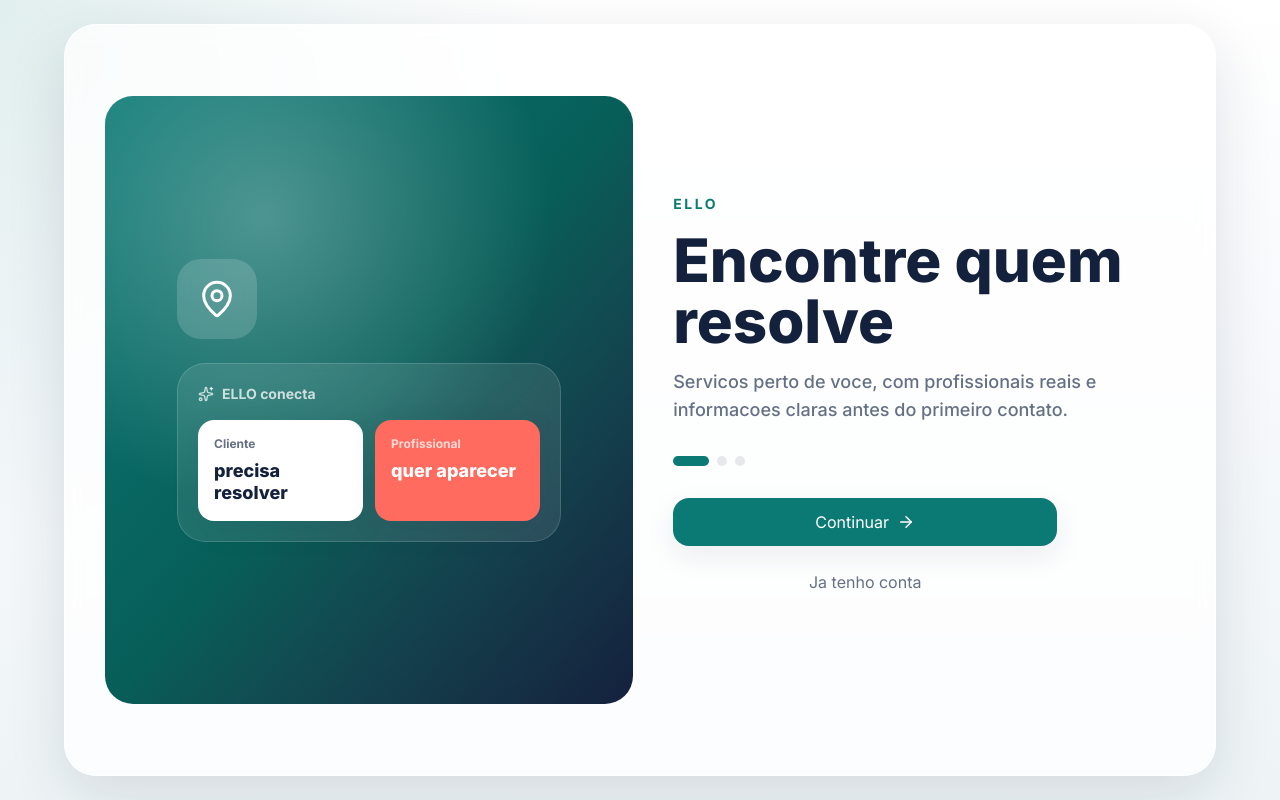
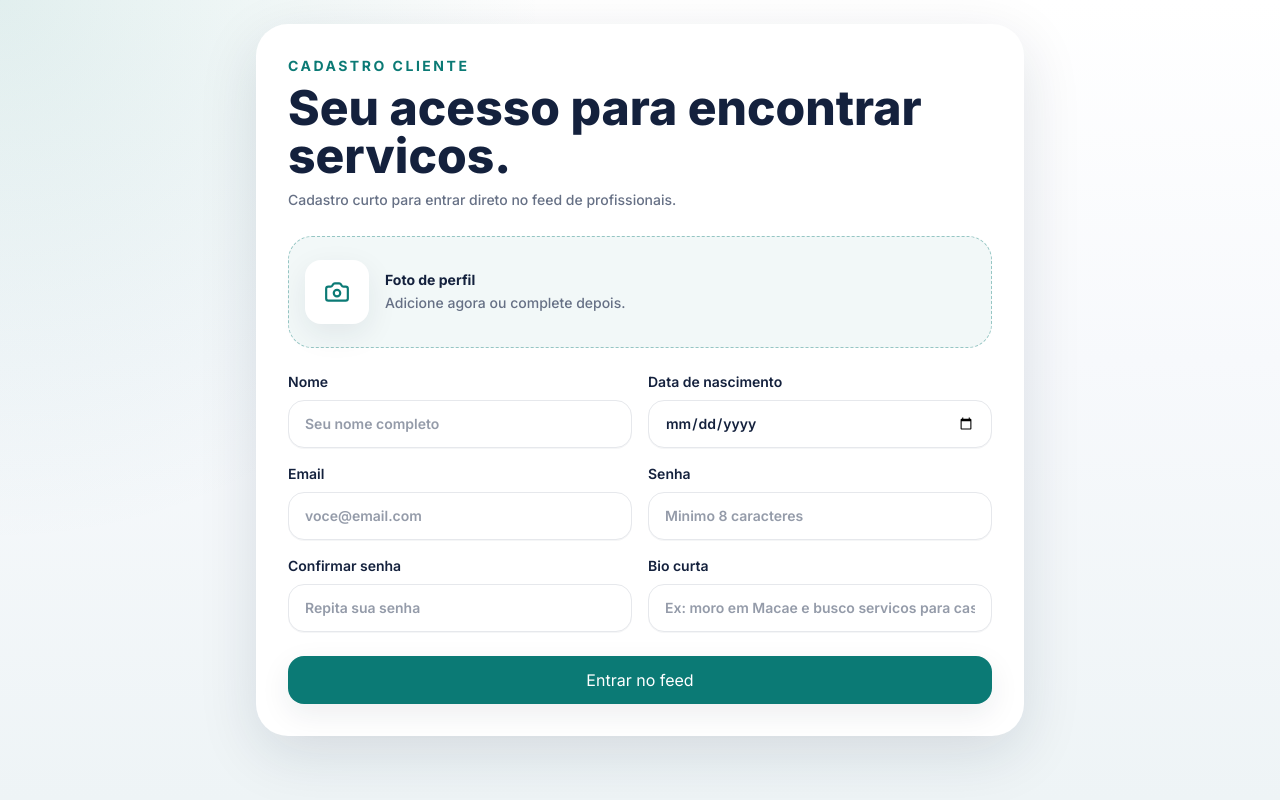
Before and after one commit to primuscreative-web/ello-ux, a React (Vite) app in the folder ello-frontend/: page /cadastro/cliente in a window 1280 px wide. Before the commit this address led to /. Built offline with nearby package versions, Linux system fonts and the light colour scheme.

Commit message:
feat: add ELLO registration flows

```diff
--- a/ello-frontend/src/App.jsx
+++ b/ello-frontend/src/App.jsx
@@ -1,4 +1,6 @@
 import { Navigate, Route, Routes } from 'react-router-dom'
+import { ClientSignup } from './features/auth/ClientSignup'
+import { ProfessionalSignup } from './features/auth/ProfessionalSignup'
 import { RoleChoice } from './features/auth/RoleChoice'
 import { Onboarding } from './features/onboarding/Onboarding'
 
@@ -7,6 +9,8 @@ export default function App() {
     <Routes>
       <Route path="/" element={<Onboarding />} />
       <Route path="/comecar" element={<RoleChoice />} />
+      <Route path="/cadastro/cliente" element={<ClientSignup />} />
+      <Route path="/cadastro/profissional" element={<ProfessionalSignup />} />
       <Route path="*" element={<Navigate to="/" replace />} />
     </Routes>
   )
--- /dev/null
+++ b/ello-frontend/src/features/auth/ClientSignup.jsx
@@ -0,0 +1,52 @@
+import { Camera, CheckCircle2 } from 'lucide-react'
+import { useState } from 'react'
+import { useNavigate } from 'react-router-dom'
+import { Button } from '../../components/ui/Button'
+import { Input } from '../../components/ui/Input'
+
+export function ClientSignup() {
+  const [done, setDone] = useState(false)
+  const navigate = useNavigate()
+
+  function submit(event) {
+    event.preventDefault()
+    setDone(true)
+    window.setTimeout(() => navigate('/cliente/feed'), 500)
+  }
+
+  return (
+    <main className="min-h-screen px-5 py-6 text-ink">
+      <form onSubmit={submit} className="mx-auto grid max-w-3xl gap-6 rounded-[2rem] bg-white p-5 shadow-premium md:p-8">
+        <div className="grid gap-2">
+          <p className="text-sm font-bold uppercase tracking-[0.18em] text-brand">Cadastro cliente</p>
+          <h1 className="text-3xl font-extrabold md:text-5xl">Seu acesso para encontrar servicos.</h1>
+          <p className="text-sm font-medium leading-6 text-muted">Cadastro curto para entrar direto no feed de profissionais.</p>
+        </div>
+
+        <button className="flex min-h-28 items-center gap-4 rounded-[1.5rem] border border-dashed border-brand/40 bg-brand/5 p-4 text-left" type="button">
+          <span className="flex h-16 w-16 items-center justify-center rounded-2xl bg-white text-brand shadow-soft">
+            <Camera size={26} />
+          </span>
+          <span>
+            <strong className="block text-sm">Foto de perfil</strong>
+            <span className="text-sm font-medium text-muted">Adicione agora ou complete depois.</span>
+          </span>
+        </button>
+
+        <div className="grid gap-4 md:grid-cols-2">
+          <Input label="Nome" placeholder="Seu nome completo" required />
+          <Input label="Data de nascimento" type="date" required />
+          <Input label="Email" type="email" placeholder="voce@email.com" required />
+          <Input label="Senha" type="password" placeholder="Minimo 8 caracteres" required />
+          <Input label="Confirmar senha" type="password" placeholder="Repita sua senha" required />
+          <Input label="Bio curta" placeholder="Ex: moro em Macae e busco servicos para casa" />
+        </div>
+
+        <Button type="submit" className="w-full md:w-auto">
+          {done ? <CheckCircle2 size={18} /> : null}
+          {done ? 'Cadastro criado' : 'Entrar no feed'}
+        </Button>
+      </form>
+    </main>
+  )
+}
--- /dev/null
+++ b/ello-frontend/src/features/auth/ProfessionalSignup.jsx
@@ -0,0 +1,99 @@
+import { ArrowRight, Camera, CheckCircle2 } from 'lucide-react'
+import { useState } from 'react'
+import { useNavigate } from 'react-router-dom'
+import { Button } from '../../components/ui/Button'
+import { Input } from '../../components/ui/Input'
+
+const steps = ['Dados', 'Perguntas', 'Confianca', 'Perfil']
+
+export function ProfessionalSignup() {
+  const [step, setStep] = useState(0)
+  const navigate = useNavigate()
+  const isLast = step === steps.length - 1
+
+  function submit(event) {
+    event.preventDefault()
+
+    if (!isLast) {
+      setStep((current) => current + 1)
+      return
+    }
+
+    navigate('/profissional/central')
+  }
+
+  return (
+    <main className="min-h-screen px-5 py-6 text-ink">
+      <form onSubmit={submit} className="mx-auto grid max-w-4xl gap-6 rounded-[2rem] bg-white p-5 shadow-premium md:p-8">
+        <div className="grid gap-3">
+          <p className="text-sm font-bold uppercase tracking-[0.18em] text-brand">Cadastro profissional</p>
+          <h1 className="text-3xl font-extrabold md:text-5xl">Monte sua presenca na ELLO.</h1>
+          <div className="grid grid-cols-4 gap-2">
+            {steps.map((item, index) => (
+              <span className={`h-2 rounded-full ${index <= step ? 'bg-brand' : 'bg-line'}`} key={item} />
+            ))}
+          </div>
+        </div>
+
+        {step === 0 ? (
+          <div className="grid gap-4 md:grid-cols-2">
+            <Input label="Nome" placeholder="Seu nome completo" required />
+            <Input label="Data de nascimento" type="date" required />
+            <Input label="Area de atuacao" placeholder="Ex: manicure, pintor, motorista" required />
+            <Input label="Email" type="email" placeholder="voce@email.com" required />
+            <Input label="Senha" type="password" required />
+            <Input label="Confirmar senha" type="password" required />
+          </div>
+        ) : null}
+
+        {step === 1 ? (
+          <div className="grid gap-4 md:grid-cols-2">
+            <Input label="Experiencia" placeholder="Ex: 5 anos" required />
+            <Input label="Atende quais bairros?" placeholder="Cavaleiros, Centro, Imbetiba" required />
+            <Input label="Tem materiais proprios?" placeholder="Sim, parcialmente ou nao" />
+            <Input label="Disponibilidade" placeholder="Dias e horarios principais" />
+          </div>
+        ) : null}
+
+        {step === 2 ? (
+          <div className="grid gap-4 md:grid-cols-2">
+            <Input label="CPF ou CNPJ" placeholder="Digite seu documento" required />
+            <Input label="Cidade" placeholder="Macae" required />
+            <Input label="Bairro" placeholder="Seu bairro principal" required />
+            <Input label="Nome publico" placeholder="Como clientes vao ver voce" />
+          </div>
+        ) : null}
+
+        {step === 3 ? (
+          <div className="grid gap-4">
+            <button className="flex min-h-28 items-center gap-4 rounded-[1.5rem] border border-dashed border-brand/40 bg-brand/5 p-4 text-left" type="button">
+              <span className="flex h-16 w-16 items-center justify-center rounded-2xl bg-white text-brand shadow-soft">
+                <Camera size={26} />
+              </span>
+              <span>
+                <strong className="block text-sm">Foto, banner e portfolio</strong>
+                <span className="text-sm font-medium text-muted">Adicione imagens para transmitir credibilidade.</span>
+              </span>
+            </button>
+            <div className="grid gap-4 md:grid-cols-2">
+              <Input label="Descricao" placeholder="Conte o que voce faz melhor" required />
+              <Input label="Preco base" placeholder="Ex: R$ 120" required />
+              <Input label="Tipo de cobranca" placeholder="por hora, diaria, metro ou atendimento" required />
+              <Input label="Portfolio" placeholder="Ex: antes e depois, obra finalizada" />
+            </div>
+          </div>
+        ) : null}
+
+        <div className="flex flex-col-reverse gap-3 sm:flex-row sm:justify-between">
+          <Button type="button" variant="ghost" disabled={step === 0} onClick={() => setStep((current) => Math.max(0, current - 1))}>
+            Voltar
+          </Button>
+          <Button type="submit">
+            {isLast ? <CheckCircle2 size={18} /> : <ArrowRight size={18} />}
+            {isLast ? 'Abrir central' : 'Continuar'}
+          </Button>
+        </div>
+      </form>
+    </main>
+  )
+}
```
